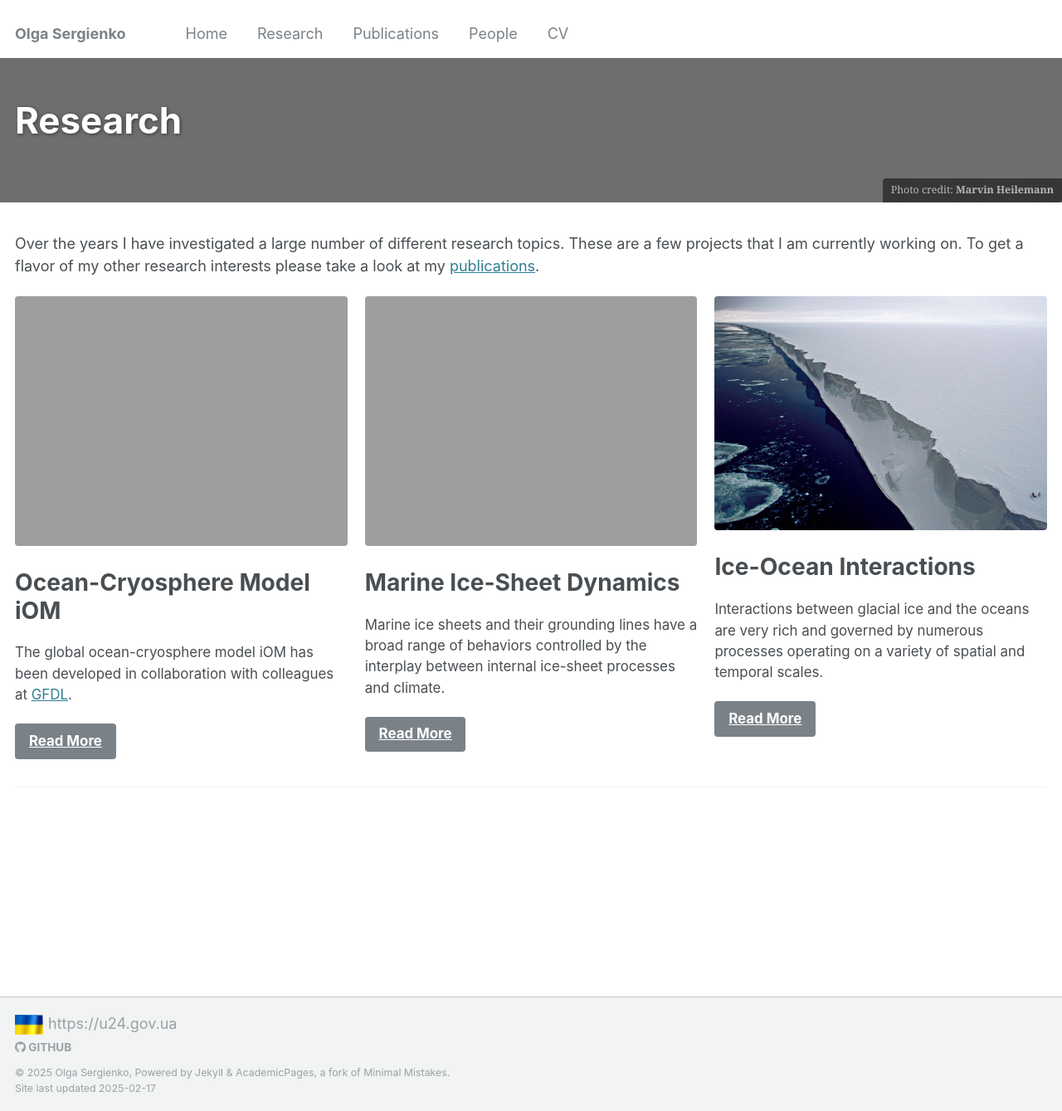
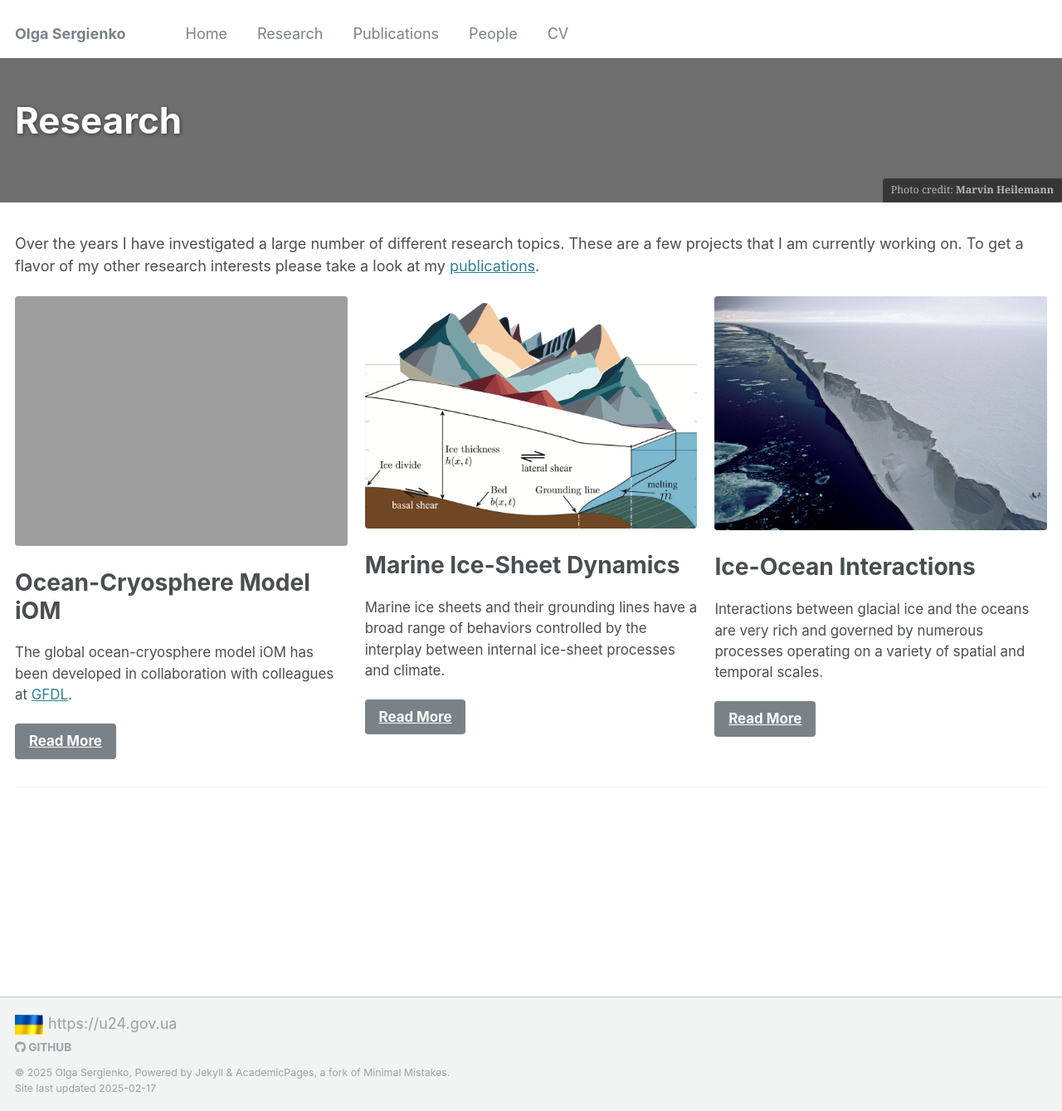
Before and after one commit to o-s-web/o-s-web.github.io, a Jekyll site: the page built from _pages/research.md, in a window 1280 px wide and 1339 px high. Shown: the whole window at 83% size. Built offline with Jekyll 4.4.1, drawn with Linux system fonts in a browser that asks for light colours.

Commit message:
Update research.md
Replaced a pdf with png version.

```diff
--- a/_pages/research.md
+++ b/_pages/research.md
@@ -22,7 +22,7 @@ feature_row:
     url: /research_iOM4/
     btn_label: "Read More"
     btn_class: "btn--primary"
-  - image_path: geometrySH23.pdf
+  - image_path: geometrySH23.png
     image_caption: "Image courtesy of [Unsplash](https://unsplash.com/)"
     alt: "placeholder image 2"
     title: "Marine Ice-Sheet Dynamics"
```
